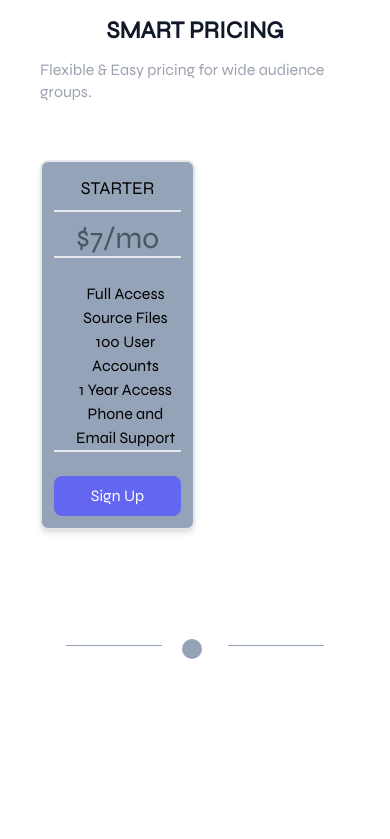
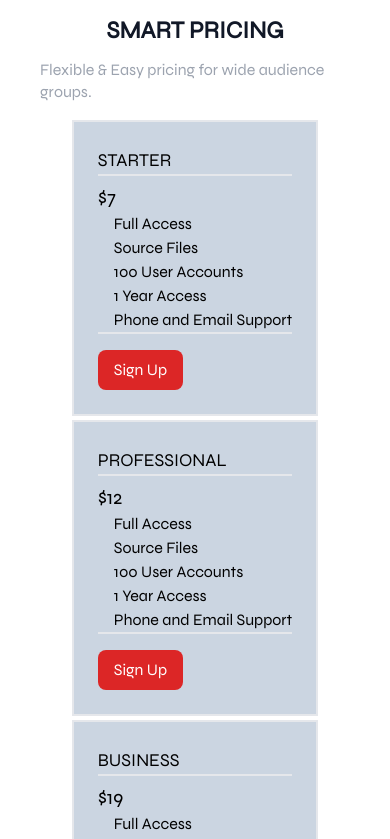
Before and after one commit to gavinwalsh1996/Single-Page-Website, a React (Create React App) app: page / in a window 390 px wide. Shown: the part 2580-3419 px from the top of the page. Before the commit the page ends 3300 px from the top, so only its background shows below. Built offline with nearby package versions, Linux system fonts and the light colour scheme.

Commit message:
Changed image cards. Was having issues making it responsive

```diff
--- a/src/App.js
+++ b/src/App.js
@@ -58,7 +58,8 @@ function App() {
       </div>
 
       {/* Features & Pricing */}
-      <div className='dark:bg-slate-900 sm:px-64 px-0'>
+      {/* sm:px-64 px-0 */}
+      <div className='dark:bg-slate-900'>
         <FeaturesGrid />
         <PriceCards />
         <Elipse />
--- a/src/components/PriceCard.js
+++ b/src/components/PriceCard.js
@@ -1,11 +1,10 @@
-import React from 'react'
+import React from 'react';
 
-function PriceCard() {
-
-  return (
-    <div className="bg-slate-400 rounded-lg p-3 sm:p-6 md:p-6 lg:p-6 shadow-md flex flex-col justify-center text-center sm:gap-12 gap-2 w-full border-2 hover:bg-slate-100 cursor-pointer hover:p-12">
-        <span className='border-b-2'><h2 className="text-lg font-medium mb-2">STARTER</h2></span>
-        <div className="text-gray-600 mb-4 border-b-2 text-3xl">$7/mo</div>
+const PriceCard = ({ title, price, list}) => {
+    return (
+        <div className="bg-slate-300 p-6 border-2 cursor-pointer hover:bg-white hover:scale-110 transition-all ease-in duration-300 ...">
+            <h3 className="text-lg font-medium mb-2 border-b-2">{title}</h3>
+            <div className="text-xl font-medium">{price}</div>
             <ul className="pl-4 mb-4 list-none border-b-2">
                 <li>Full Access</li>
                 <li>Source Files</li>
@@ -13,9 +12,9 @@ function PriceCard() {
                 <li>1 Year Access</li>
                 <li>Phone and Email Support</li>
              </ul>
-        <button className="bg-indigo-500 text-white px-4 py-2 rounded-lg hover:bg-indigo-600">Sign Up</button>
-    </div>
-  )
-}
+             <button className="bg-red-600 text-white px-4 py-2 rounded-lg hover:bg-indigo-600 transition-colors duration-300 ease-in-out">Sign Up</button>
+        </div>
+    );
+};
 
-export default PriceCard
+export default PriceCard;
--- a/src/components/PriceCards.js
+++ b/src/components/PriceCards.js
@@ -10,14 +10,20 @@ const headings = {
     subHeading: 'Flexible & Easy pricing for wide audience groups.'
 }
 
+
 function PriceCards() {
 
 return (
 
    <div>
         <HeadingSubHeading headings={headings}/>
-        <div className='grid sm:grid-cols-4 grid-cols-2 lg:grid-cols-4 xl:grid-cols-4 p-10'>
-            <PriceCard />
+        {/* <PriceCard /> */}
+
+        <div className="flex flex-wrap justify-center items-center gap-1">
+            <PriceCard title="STARTER" price="$7" />
+            <PriceCard title="PROFESSIONAL" price="$12" />
+            <PriceCard title="BUSINESS" price="$19" />
+            <PriceCard title="ENTERPRISE" price="$29" />
         </div>
     </div>
 
```
